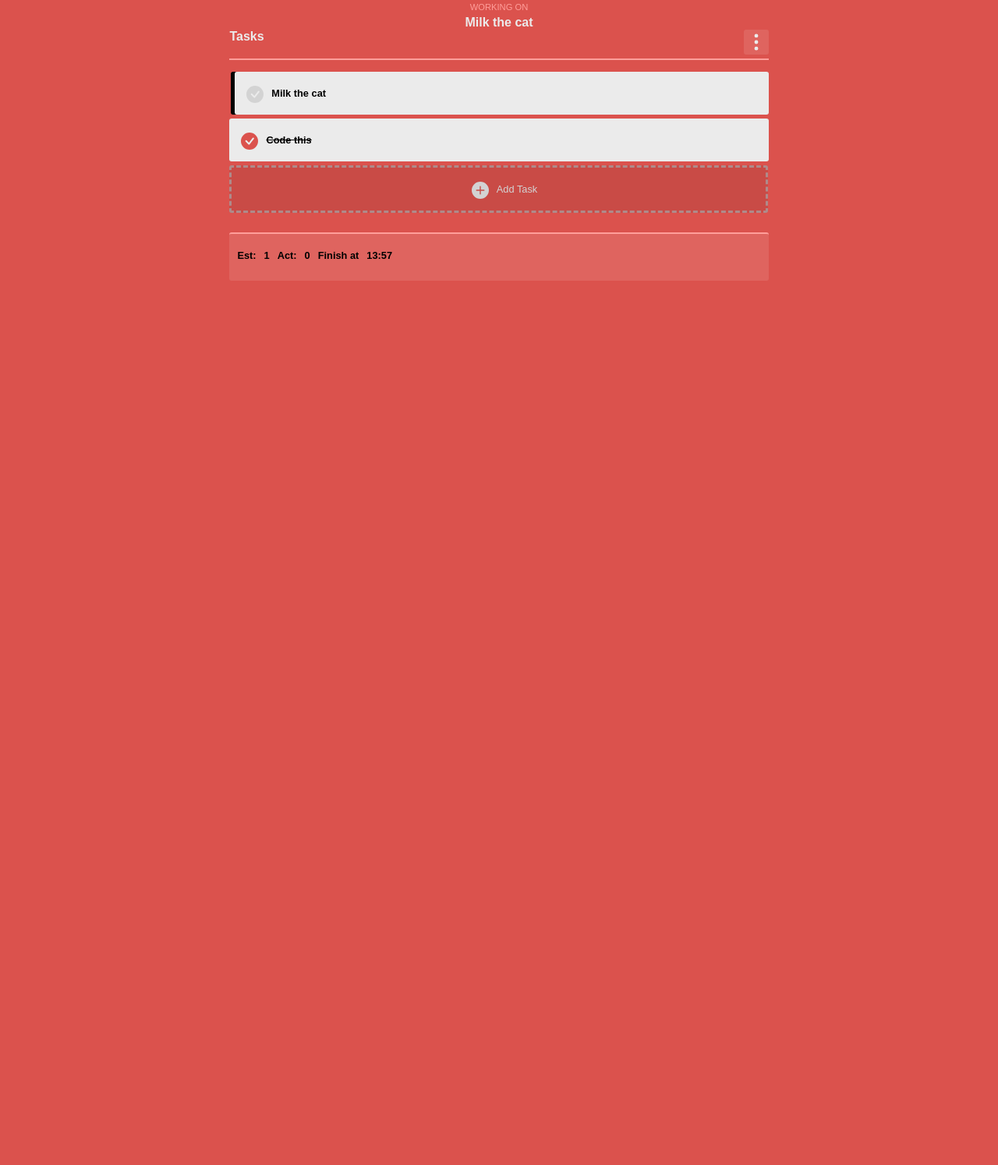
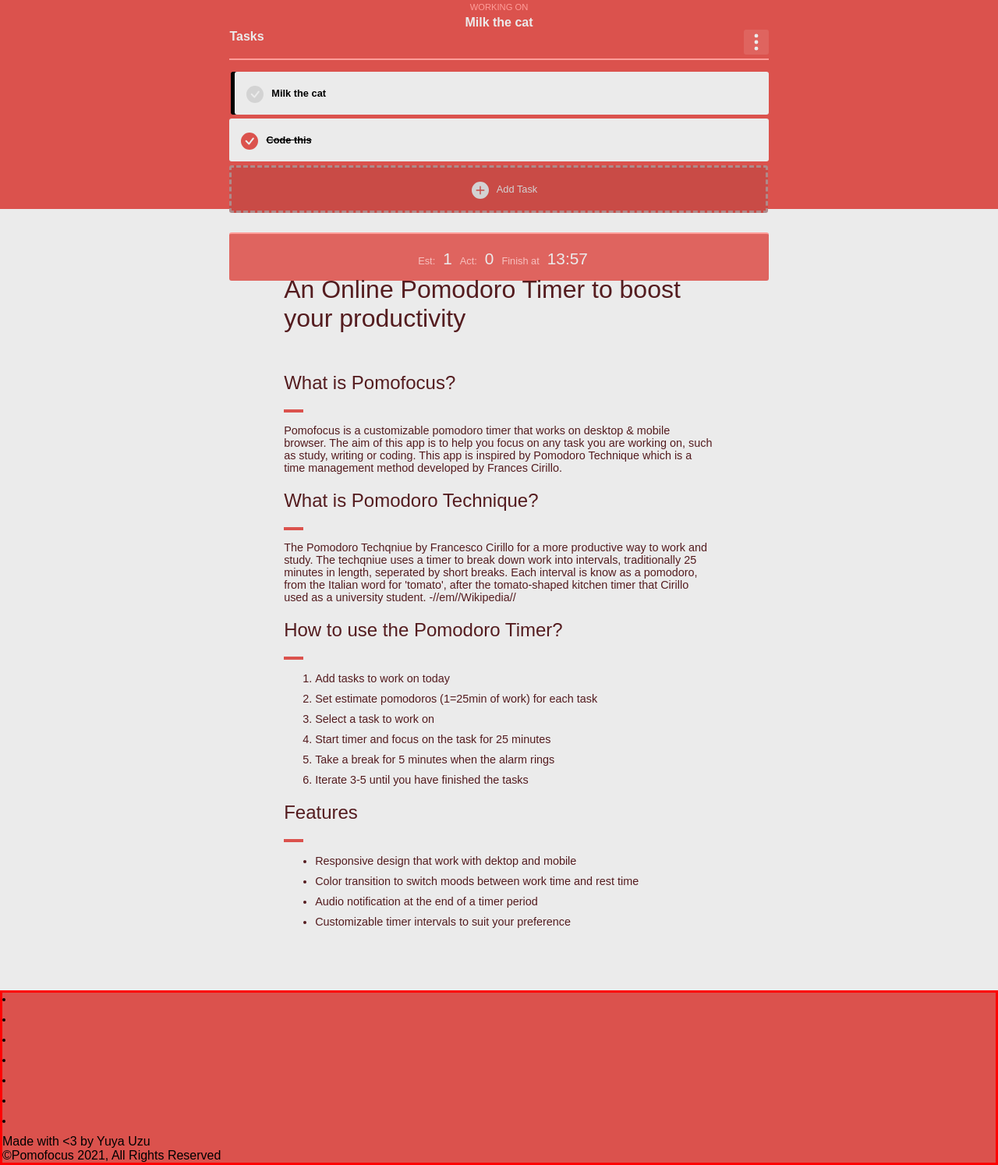
Before and after one commit to TeaTreeDmitri/recreate, a plain HTML site: page pomo.html in a window 1280 px wide. Shown: the part 542-2036 px from the top of the page at 78% size. Before the commit the page ends 912 px from the top, so only its background shows below. Drawn offline with Linux system fonts and the light colour scheme; a web font is replaced by a local one.

Commit message:
Landing and content page complete

```diff
--- a/pomo.html
+++ b/pomo.html
@@ -155,12 +155,73 @@
             <span>Add Task</span>
           </div>
           <div class="tasks" id="counter">
-            <span>Est:</span><span>1</span><span>Act:</span><span>0</span><span>Finish at</span
-            ><span>13:57</span>
+            <span>Est:</span><span>1</span><span>Act:</span><span>0</span
+            ><span>Finish at</span><span>13:57</span>
           </div>
         </div>
       </div>
     </div>
+    <div class="contentContainer">
+      <div class="content">
+        <h1 class="title">
+          An Online Pomodoro Timer to boost your productivity
+        </h1>
+        <h2>What is Pomofocus?</h2>
+        <div class="lineBreak"></div>
+        <p>
+          Pomofocus is a customizable pomodoro timer that works on desktop &
+          mobile browser. The aim of this app is to help you focus on any task
+          you are working on, such as study, writing or coding. This app is
+          inspired by <em>Pomodoro Technique</em> which is a time management
+          method developed by Frances Cirillo.
+        </p>
+        <h2>What is Pomodoro Technique?</h2>
+        <div class="lineBreak"></div>
+        <p>
+          The Pomodoro Techqniue by Francesco Cirillo for a more productive way
+          to work and study. The techqniue uses a timer to break down work into
+          intervals, traditionally 25 minutes in length, seperated by short
+          breaks. Each interval is know as a pomodoro, from the Italian word for
+          'tomato', after the tomato-shaped kitchen timer that Cirillo used as a
+          university student. -//em//Wikipedia//
+        </p>
+        <h2>How to use the Pomodoro Timer?</h2>
+        <div class="lineBreak"></div>
+        <ol>
+          <li>Add tasks to work on today</li>
+          <li>Set estimate pomodoros (1=25min of work) for each task</li>
+          <li>Select a task to work on</li>
+          <li>Start timer and focus on the task for 25 minutes</li>
+          <li>Take a break for 5 minutes when the alarm rings</li>
+          <li>Iterate 3-5 until you have finished the tasks</li>
+        </ol>
+        <h2>Features</h2>
+        <div class="lineBreak"></div>
+        <ul class="howTo">
+          <li>Responsive design that work with dektop and mobile</li>
+          <li>
+            Color transition to switch moods between work time and rest time
+          </li>
+          <li>Audio notification at the end of a timer period</li>
+          <li>Customizable timer intervals to suit your preference</li>
+        </ul>
+      </div>
+    </div>
+    <footer>
+      <div class="footerlinks">
+        <li></li>
+        <li></li>
+        <li></li>
+        <li></li>
+      </div>
+      <div class="icons">
+        <li></li>
+        <li></li>
+        <li></li>
+      </div>
+      <span>Made with &lt;3 by <em>Yuya Uzu</em></span>
+      <aside>&copy;Pomofocus 2021, All Rights Reserved</aside>
+    </footer>
 
     <!--
 
--- a/style.css
+++ b/style.css
@@ -116,7 +116,6 @@
     padding-top: 10px;
     padding-left: 5px;
     padding-right: 5px;
-    border: solid white 1px;
     border-radius: 4px;
     height: 50%;
 }
@@ -260,4 +259,62 @@
     margin-top: 20px;
     height: 60px;
     display: flex;
+    justify-content: center;
+    align-items: baseline;
 }
+
+#counter :nth-child(even) {
+    font-weight: 500;
+    color:#ebebeb;
+    font-size: 130%;
+}
+
+#counter :nth-child(odd) {
+    color: #f6c0be;
+    font-weight: 500;
+}
+
+/* content ///////////////////////////////////////////////////////////////////////////////// */
+
+.contentContainer {
+    background-color: #ebebeb;
+}
+
+.content {
+    background-color: #ebebeb;
+    color: #541c1f;
+    width: 50%;
+    padding: 5% 20% 5% 20%;
+    max-width: 62ch;
+    margin: auto;
+}
+
+.content > h1 {
+    font-weight: 500;
+    margin-bottom: 50px;
+}
+
+.content > h2 {
+    font-weight: 500;
+}
+
+p {
+    font-size: 90%;
+}
+
+li {
+    margin-bottom: 10px;
+    font-size: 90%;
+}
+
+.lineBreak {
+    border-top: 4px solid #db524d;
+    width: 25px;
+}
+
+footer {
+    display: grid;
+    grid-template-rows: repear(4, 1fr);
+    height: 20%;
+    border: solid red 3px;
+}
```
